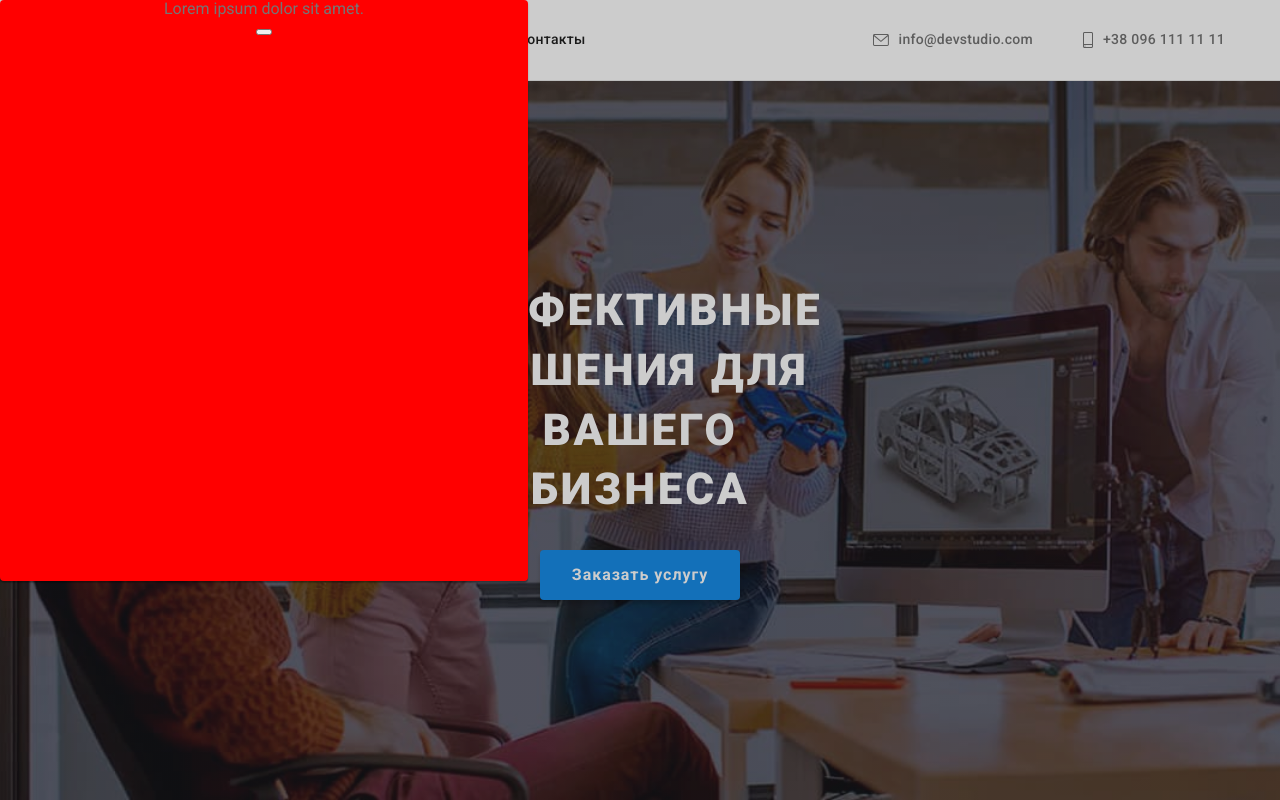
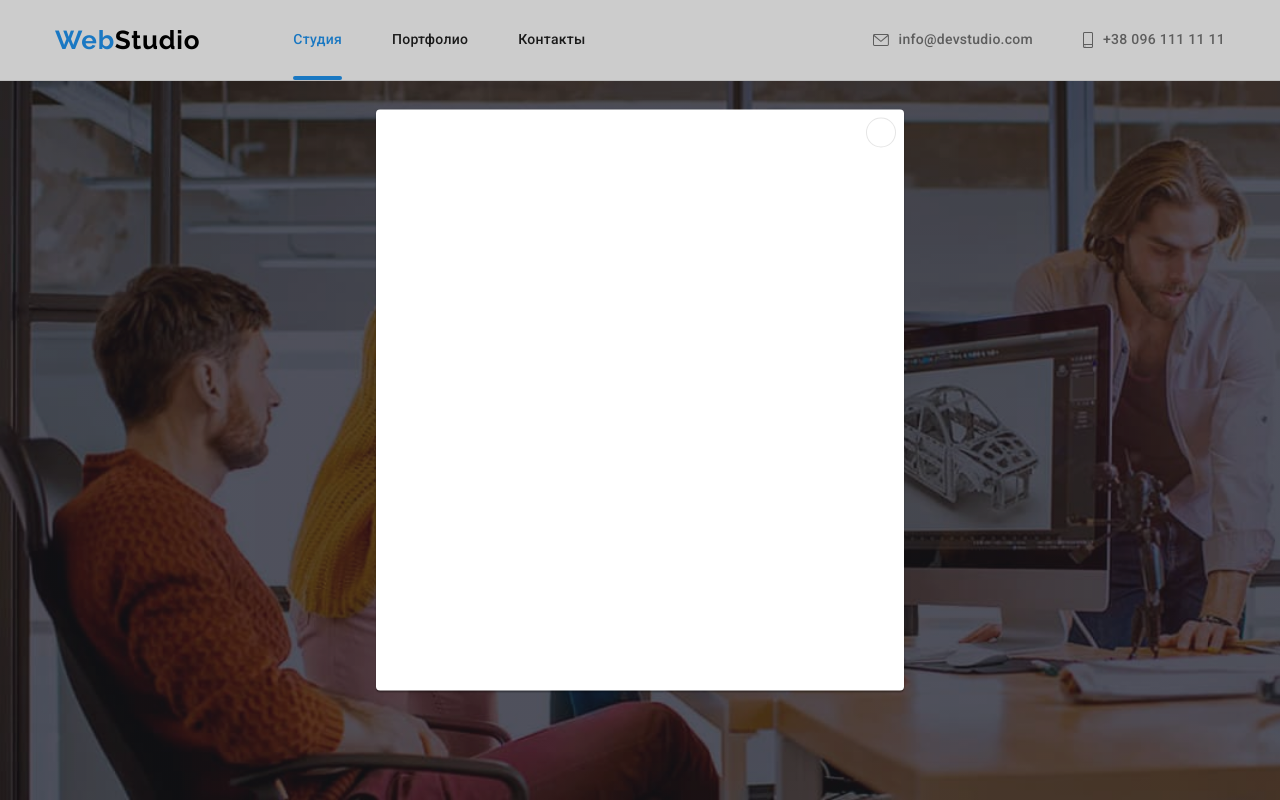
Before and after one commit to 13dds13/goit-markup-hw-05, a plain HTML site: page index.html in a window 1280 px wide. Both pictures are taken after a click on the button "Заказать услугу". Shown: the top 800 px of the page. Drawn offline with nearby package versions, Linux system fonts and the light colour scheme.

Commit message:
add overlay for projects section

```diff
--- a/css/styles.css
+++ b/css/styles.css
@@ -243,7 +243,6 @@ body {
   background-color: var(--accent-color);
   border-style: none;
   border-radius: 4px;
-  box-shadow: 0px 4px 4px rgba(0, 0, 0, 0.15);
   color: var(--text-color-on-hover-bg);
   cursor: pointer;
 
@@ -255,8 +254,62 @@ body {
 
 .hero-button:hover,
 .hero-button:focus {
+  box-shadow: 0px 4px 4px rgba(0, 0, 0, 0.15);
   background-color: var(--hero-btn-hover);
   outline: none;
+}
+
+/* Modal */
+
+.backdrop {
+  width: 100vw;
+  height: 100vh;
+  position: fixed;
+  top: 0;
+  left: 0;
+  z-index: 1;
+  background-color: rgba(0, 0, 0, 0.2);
+  transition-property: opacity, background-color;
+  transition-duration: 250ms;
+  transition-timing-function: cubic-bezier(0.4, 0, 0.2, 1);
+  transition-delay: 0;
+}
+
+.modal {
+  position: absolute;
+  left: 50%;
+  top: 50%;
+  padding: 40px;
+  transform: translate(-50%, -50%);
+  width: 528px;
+  min-height: 581px;
+  background-color: var(--text-color-on-hover-bg);
+  box-shadow: 0px 1px 3px rgba(0, 0, 0, 0.12), 0px 1px 1px rgba(0, 0, 0, 0.14),
+    0px 2px 1px rgba(0, 0, 0, 0.2);
+  border-radius: 4px;
+}
+
+.is-hidden {
+  opacity: 0;
+  pointer-events: none;
+}
+
+.close-btn {
+  display: flex;
+  justify-content: center;
+  align-items: center;
+  position: absolute;
+  top: 8px;
+  right: 8px;
+  width: 30px;
+  height: 30px;
+  background-color: var(--text-color-on-hover-bg);
+  border: 1px solid rgba(0, 0, 0, 0.1);
+  border-radius: 50%;
+}
+
+.icon-close {
+  fill: var(--logo-color);
 }
 
 /* Features */
@@ -687,28 +740,40 @@ body {
 .projects-list > .item:hover {
   box-shadow: 0px 1px 1px rgba(0, 0, 0, 0.12), 0px 4px 4px rgba(0, 0, 0, 0.06),
     1px 4px 6px rgba(0, 0, 0, 0.16);
-  animation-name: overlay;
-  animation-duration: 250ms;
 }
 
 .projects-fig {
   position: relative;
   margin: 0;
+  overflow: hidden;
 }
 
 .overlay {
   position: absolute;
-  top: 0;
+  bottom: 0;
   left: 0;
+  transform: translateY(100%);
   padding: 63px 24px;
   width: 100%;
   height: 100%;
   font-size: 18px;
   line-height: 1.56;
   letter-spacing: 0.03em;
-
   color: var(--text-color-on-hover-bg);
   background: rgba(33, 150, 243, 0.9);
+
+  transition: transform 250ms cubic-bezier(0.4, 0, 0.2, 1);
+}
+
+.item:hover .overlay {
+  transform: translateY(0);
+  /* animation-name: overlay;
+  animation-duration: 250ms;
+  animation-iteration-count: 1;
+  animation-direction: alternate;
+  animation-timing-function: cubic-bezier(0.4, 0, 0.2, 1);
+  animation-delay: 0;
+  animation-fill-mode: forwards; */
 }
 
 .card-text {
@@ -736,33 +801,16 @@ body {
 
 /* Animation for projects list */
 
-@keyframes overlay {
+/* @keyframes overlay {
   0% {
+    height: 0;
   }
+
+  50% {
+    visibility: visible;
+  }
+
   100% {
+    height: 100%;
   }
-}
-
-.backdrop {
-  width: 100%;
-  height: 100%;
-  position: fixed;
-  top: 0;
-  left: 0;
-  background-color: rgba(0, 0, 0, 0.2);
-}
-
-.modal {
-  position: absolute;
-  width: 528px;
-  min-height: 581px;
-  background-color: red;
-  box-shadow: 0px 1px 3px rgba(0, 0, 0, 0.12), 0px 1px 1px rgba(0, 0, 0, 0.14),
-    0px 2px 1px rgba(0, 0, 0, 0.2);
-  border-radius: 4px;
-}
-
-.is-hidden {
-  opacity: 0;
-  pointer-events: none;
-}
+} */
--- a/index.html
+++ b/index.html
@@ -67,8 +67,11 @@
         <button class="hero-button" type="button" data-modal-open>Заказать услугу</button>
         <div class="backdrop is-hidden" data-modal>
           <div class="modal">
-            <p>Lorem ipsum dolor sit amet.</p>
-            <button type="button" data-modal-close></button>
+            <button type="button" class="close-btn" data-modal-close>
+              <svg class="icon-close" width="18" height="18">
+                <use href="./images/symbol-defs.svg#icon-close-btn"></use>
+              </svg>
+            </button>
           </div>
         </div>
       </section>
```
Also changed, not shown: images/symbol-defs.svg.
